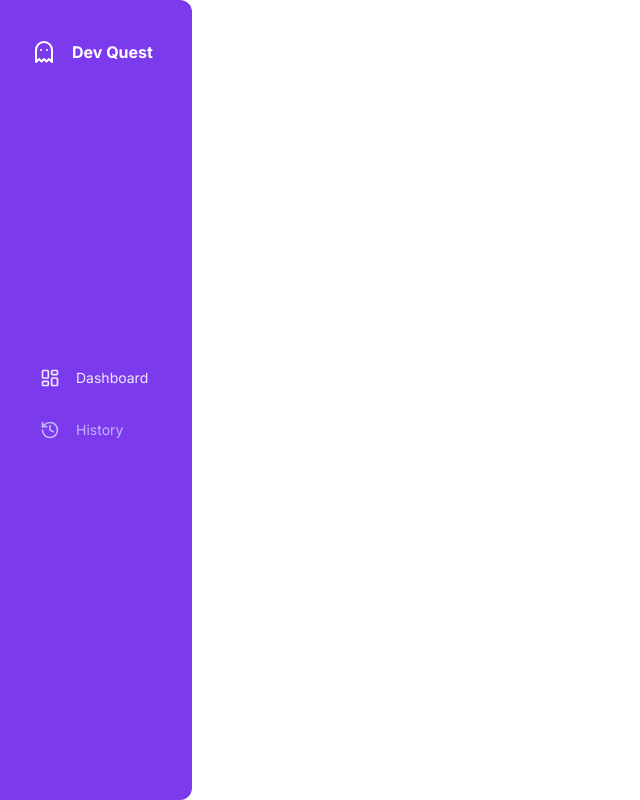
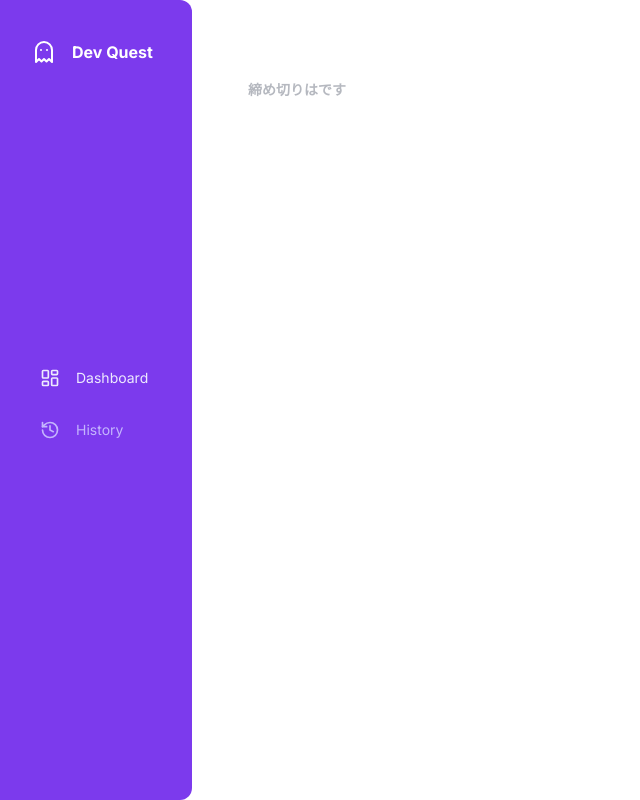
Before and after one commit to SomaTakata/dev-quest-nova, a Next.js app: page /dashboard/1 in a window 1280 px wide. Shown: the whole page, without its empty margins (0-640 px from the left). Built offline with nearby package versions, Linux system fonts and the light colour scheme; no server answers.

Commit message:
Headerの変更

```diff
--- a/app/(dashboard)/dashboard/[id]/_components/EditorBoardTitle.tsx
+++ b/app/(dashboard)/dashboard/[id]/_components/EditorBoardTitle.tsx
@@ -1,19 +1,20 @@
 "use client";
-import {
-  Dialog,
-  DialogContent,
-  DialogHeader,
-  DialogTitle,
-  DialogTrigger,
-} from "@/components/ui/dialog";
-import React, { useContext, useState } from "react";
 
-const EditorBoardHeader = ({ companyName }: { companyName: string }) => {
+import { Progress } from "@/components/ui/progress";
+
+interface EditorProps {
+  companyName: string;
+  deadline: string;
+}
+
+const EditorBoardHeader = ({ companyName, deadline }: EditorProps) => {
   return (
     <div className="w-full flex justify-between items-center">
-      <div className="flex flex-col">
-        <h1 className="text-3xl font-bold">{companyName}</h1>
-        <div className="h-full"></div>
+      <div className="flex flex-col w-[50%]">
+        <h1 className="text-foreground text-3xl font-bold">{companyName}</h1>
+        <p className="text-muted-foreground/50 font-bold text-sm">
+          締め切りは{deadline}です
+        </p>
       </div>
     </div>
   );
```
